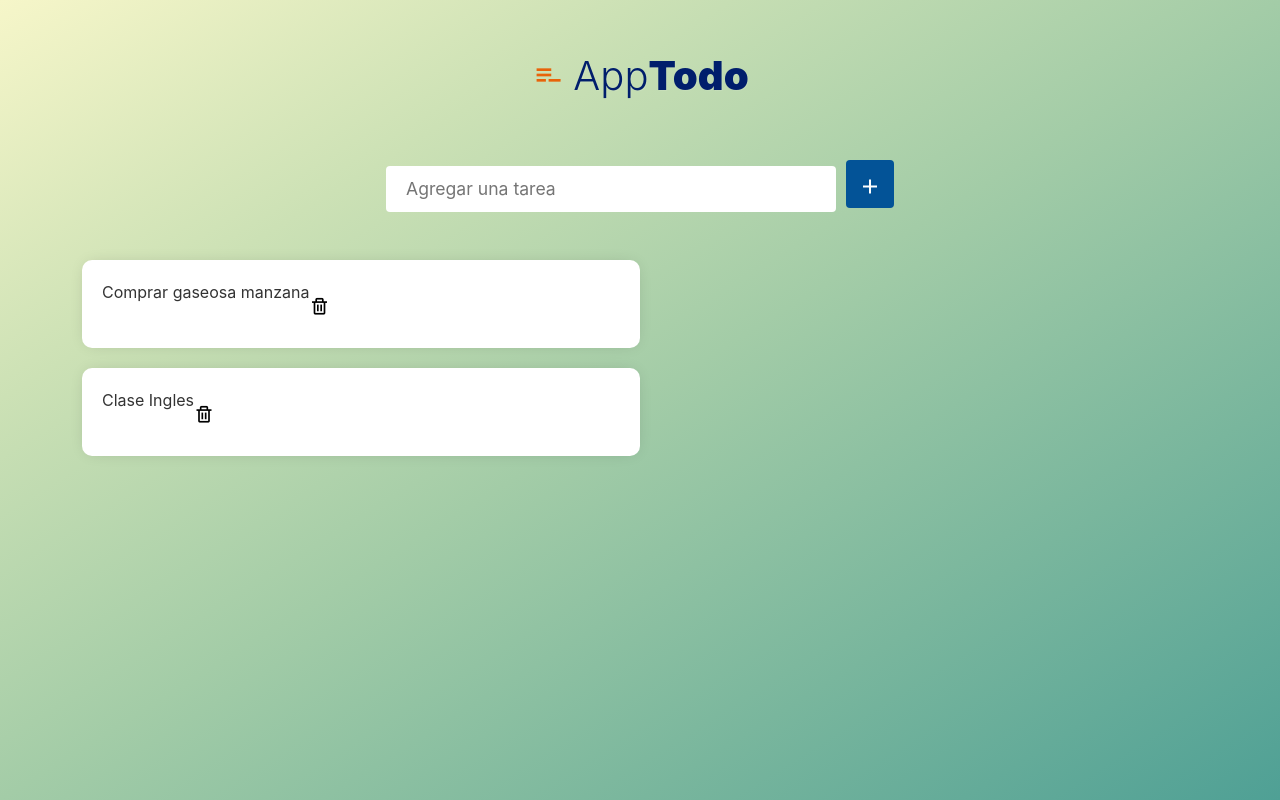
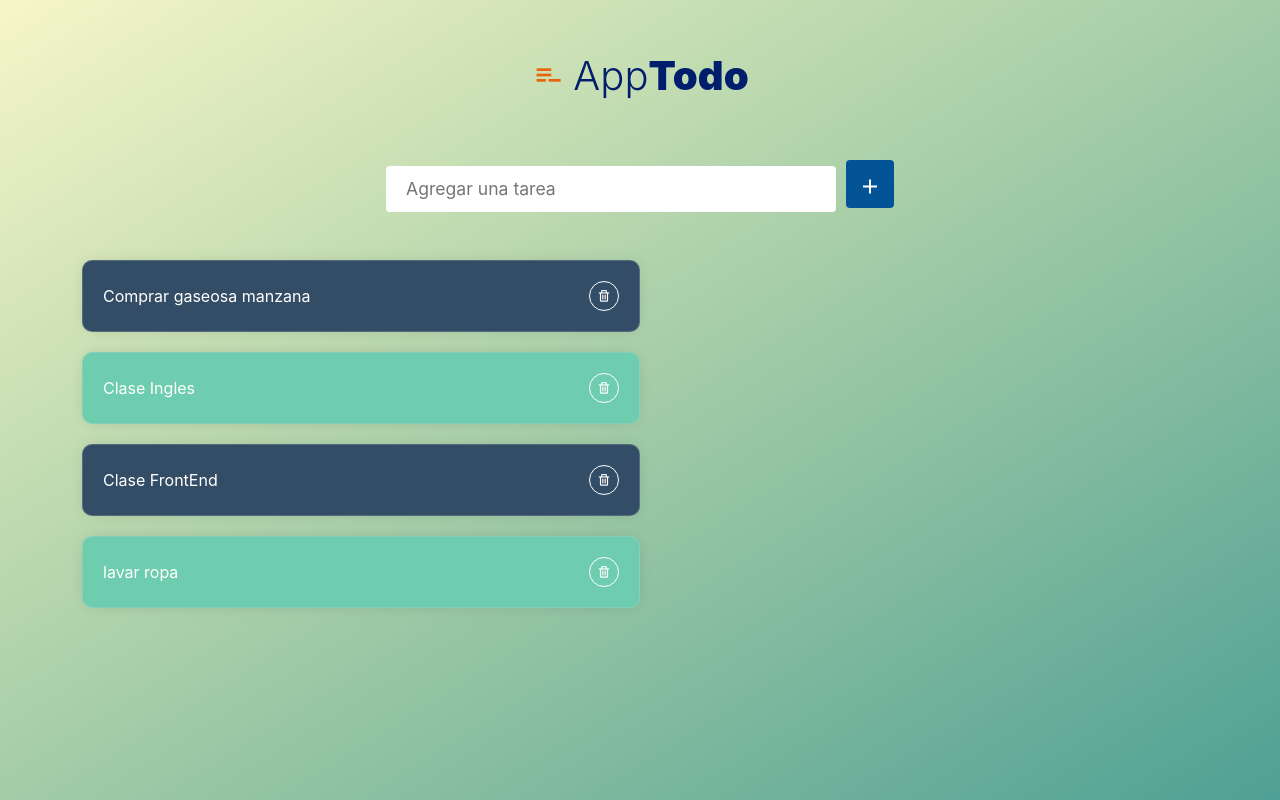
Before and after one commit to VirginiaCreativa/TodoApp, a React (Vite) app: page / in a window 1280 px wide. Built offline with nearby package versions, Linux system fonts and the light colour scheme.

Commit message:
Designer AddTodo part 5 and dist

```diff
--- a/src/components/AddTodo/ItemTodo.jsx
+++ b/src/components/AddTodo/ItemTodo.jsx
@@ -1,24 +1,40 @@
 import React from 'react';
 import styled from 'styled-components';
+import variable from '../../styles/variable';
 
 const Item = styled.div`
   display: flex;
-  background-color: #fff;
+  justify-content: space-between;
+  align-items: center;
   padding: 20px;
   border-radius: 10px;
+  border: 1px solid rgba(225, 225, 225, 0.2);
   margin-bottom: 20px;
-  box-shadow: 0px 0px 17px -6px rgba(0,0,0,0.2);
+  box-shadow: 0px 0px 17px -6px rgba(0, 0, 0, 0.2);
   width: 50%;
+  &:nth-child(1n) {
+    background-color: ${variable.item_1};
+  }
+  &:nth-child(2n) {
+    background-color: ${variable.item_2};
+  }
   p {
     font-size: 1rem;
+    color: #fff;
+    margin-bottom: 0;
   }
   button {
-    border: 0;
+    border: 1.5px solid #fff;
+    border-radius: 100%;
+    width: 30px;
+    height: 30px;
     padding: 0;
     margin: 0;
+    line-height: 0;
     background-color: transparent;
     i {
-      font-size: 20px;
+      font-size: 14px;
+      color: #fff;
     }
   }
 `;
@@ -28,11 +44,11 @@ const ItemTodo = ({ text }) => {
       <Item>
         <p>{text || 'No tiene'}</p>
         <button>
-          <i className='bx bx-trash'></i>
+          <i className="bx bx-trash"></i>
         </button>
       </Item>
     </>
   );
-}
+};
 
 export default ItemTodo;
--- a/src/components/AddTodo/ListTodo.jsx
+++ b/src/components/AddTodo/ListTodo.jsx
@@ -1,27 +1,37 @@
 import React from 'react';
 import ItemTodo from './ItemTodo';
 
-const newTodo = [{
+const newTodo = [
+  {
     id: new Date().getTime(),
     done: false,
     descripcion: 'Comprar gaseosa manzana',
-}, {
+  },
+  {
     id: new Date().getTime(),
     done: false,
     descripcion: 'Clase Ingles',
-}
-]
+  },
+  {
+    id: new Date().getTime(),
+    done: false,
+    descripcion: 'Clase FrontEnd',
+  },
+  {
+    id: new Date().getTime(),
+    done: false,
+    descripcion: 'lavar ropa',
+  },
+];
 
 const ListTodo = () => {
-
-  console.log(newTodo[0].descripcion);
   return (
     <>
-      {
-        newTodo.map((item, index) => <ItemTodo text={item.descripcion} key={index} />)
-      }
+      {newTodo.map((item, index) => (
+        <ItemTodo text={item.descripcion} key={index} />
+      ))}
     </>
   );
-}
+};
 
 export default ListTodo;
--- a/src/layouts/Layout.jsx
+++ b/src/layouts/Layout.jsx
@@ -6,10 +6,17 @@ const Wrapper = styled.div`
 `;
 
 const BackgroundCover = styled.div`
-  position: absolute;
+  position: fixed;
   width: 100vw;
   height: 100vh;
-  background-image: linear-gradient(to left top, #4fa095, #79b69d, #a3cca7, #cce1b5, #f6f6c9);
+  background-image: linear-gradient(
+    to left top,
+    #4fa095,
+    #79b69d,
+    #a3cca7,
+    #cce1b5,
+    #f6f6c9
+  );
   z-index: -999;
 `;
 const Layout = ({ children }) => {
@@ -17,11 +24,9 @@ const Layout = ({ children }) => {
     <>
       <BackgroundCover />
       <Header></Header>
-      <Wrapper className='container'>
-        {children}
-      </Wrapper>
+      <Wrapper className="container">{children}</Wrapper>
     </>
   );
-}
+};
 
 export default Layout;
--- a/src/styles/variable.js
+++ b/src/styles/variable.js
@@ -10,6 +10,8 @@ const color = {
   grey_3: '#929AAB',
   grey_4: '#393E46',
   text: '#393E46',
+  item_1: '#344D67',
+  item_2: '#6ECCAF'
 };
 
 export default color;
```
Also changed, not shown: 3 other files (tests, documents, lock files or other folders). Lines whose indentation alone changed are shown as unchanged.
